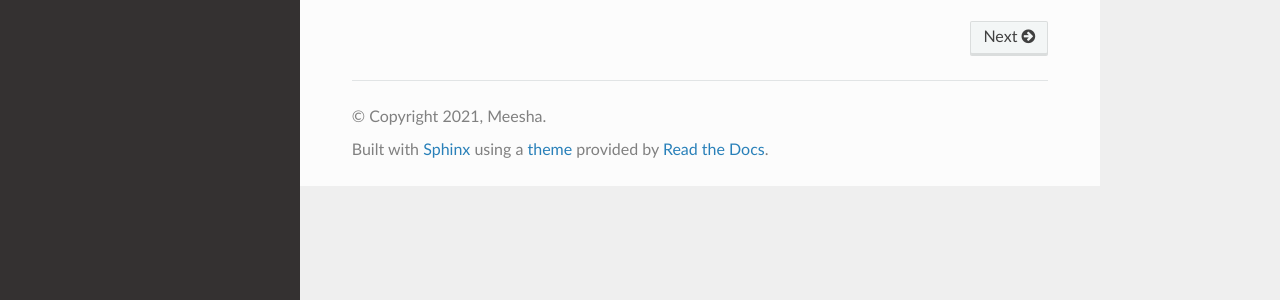
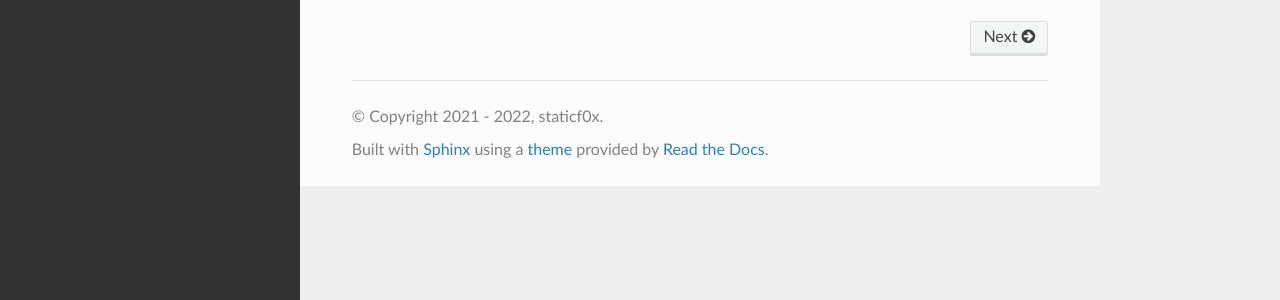
Before and after one commit to staticf0x/daylio-parser, a Sphinx documentation site: the page built from docs/source/index.rst, in a window 1280 px wide. Shown: the part 590-890 px from the top of the page. Built offline with Sphinx 7.4.7 and the Read the Docs theme 2.0.0, drawn with Linux system fonts in a browser that asks for light colours.

Commit message:
Rename author

```diff
--- a/docs/source/conf.py
+++ b/docs/source/conf.py
@@ -18,8 +18,8 @@
 # -- Project information -----------------------------------------------------
 
 project = 'daylio-parser'
-copyright = '2021, Meesha'
-author = 'Meesha'
+copyright = '2021 - 2022, staticf0x'
+author = 'staticf0x'
 
 # The full version, including alpha/beta/rc tags
 release = '0.1.0'
@@ -30,8 +30,7 @@
 # Add any Sphinx extension module names here, as strings. They can be
 # extensions coming with Sphinx (named 'sphinx.ext.*') or your custom
 # ones.
-extensions = [
-]
+extensions = []
 
 # Add any paths that contain templates here, relative to this directory.
 templates_path = ['_templates']
@@ -53,6 +52,7 @@
 
 if not on_rtd:
     import sphinx_rtd_theme
+
     html_theme = 'sphinx_rtd_theme'
     html_theme_path = [sphinx_rtd_theme.get_html_theme_path()]
 
--- a/pyproject.toml
+++ b/pyproject.toml
@@ -2,11 +2,11 @@
 name = "daylio-parser"
 version = "0.3.0"
 description = "A Python module to parse Daylio exports"
-authors = ["Meesha <44530786+meesha7@users.noreply.github.com>"]
+authors = ["staticf0x <44530786+staticf0x@users.noreply.github.com>"]
 license = "MIT"
 readme = "README.md"
-homepage = "https://github.com/meesha7/daylio-parser"
-repository = "https://github.com/meesha7/daylio-parser"
+homepage = "https://github.com/staticf0x/daylio-parser"
+repository = "https://github.com/staticf0x/daylio-parser"
 documentation = "https://daylio-parser.readthedocs.io/en/latest/"
 keywords = ["daylio", "parser", "stats"]
 
```
Also changed, not shown: README.md (+2 -2 lines), 1 other file.
